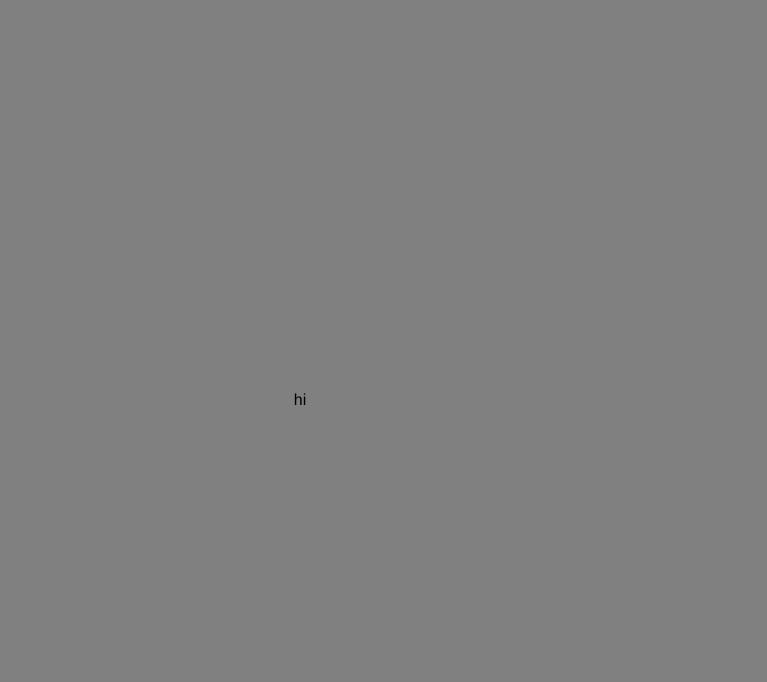
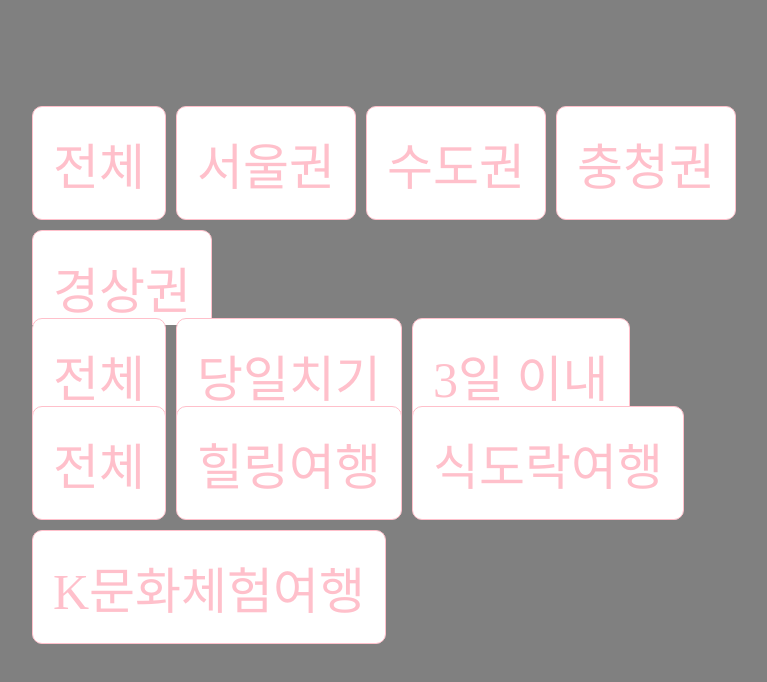
Before and after one commit to RedPeriscope/RedPeriscope_Front, a React (Create React App) app: page / in a window 1280 px wide. Shown: the top 682 px of the page, without its empty margins (340-1107 px from the left). Built offline with nearby package versions, Linux system fonts and the light colour scheme.

Commit message:
카테고리 목록 완성

```diff
--- a/package.json
+++ b/package.json
@@ -6,6 +6,7 @@
     "@testing-library/jest-dom": "^5.17.0",
     "@testing-library/react": "^13.4.0",
     "@testing-library/user-event": "^13.5.0",
+    "axios": "^1.4.0",
     "react": "^18.2.0",
     "react-dom": "^18.2.0",
     "react-router-dom": "^6.15.0",
--- /dev/null
+++ b/public/data.json
@@ -0,0 +1,34 @@
+{
+  "information": [
+    {
+        "id": "1",
+        "location": "서울권",
+        "duration": "당일치기",
+        "theme": "힐링여행"
+    },
+    {
+        "id": "2",
+        "location": "수도권",
+        "duration": "당일치기",
+        "theme": "식도락여행"
+    },
+    {
+        "id": "3",
+        "location": "충청권",
+        "duration": "3일 이내",
+        "theme": "힐링여행"
+    },
+    {
+        "id": "4",
+        "location": "서울권",
+        "duration": "당일치기",
+        "theme": "식도락여행"
+    },
+    {
+        "id": "5",
+        "location": "경상권",
+        "duration": "3일 이내",
+        "theme": "K문화체험여행"
+    }
+  ]
+}
--- /dev/null
+++ b/src/components/CategoryBar.jsx
@@ -0,0 +1,94 @@
+import React, { useState, useEffect } from "react";
+import { styled } from "styled-components";
+import CategoryBox from "../util/CategoryBox";
+import useCategory from "../hooks/useCategory";
+import EachCategory from "../eachitem/category";
+import axios from "axios";
+
+const CategoryBar = ({displayProperty}) => {
+  const [plans, setPlans] = useState([]); //여행 데이터
+  const [categoriesData, setCategoriesData] = useState([]); //카테고리 데이터
+
+  useEffect(() => {
+    axios
+        .get("/data.json")
+        .then((response) => {
+        setPlans(response.data.information);
+        setCategoriesData(plans);
+
+        //카테고리 항목 내보냄
+        const categories = response.data.information.reduce(
+          (categories, item) => {
+            const existingCategory = categories.find(
+              (category) => category.name === item[displayProperty]
+            );
+
+            if (existingCategory) {
+              existingCategory.items.push(item);
+            } else {
+              categories.push({
+                name: item[displayProperty],
+                items: [item],
+                isChecked: false,
+              });
+            }
+            return categories;
+          },
+          []
+        );
+        setCategoryList(categories);
+      })
+      .catch((error) => {
+        console.log("GET 실패", error);
+      });
+  }, []);
+
+  // 카테고리 전체 선택, 개별 선택 관리를 위해
+  const {
+    categoryList,
+    setCategoryList,
+    checkAll,
+    checkAllHandler,
+    checkHandler,
+  } = useCategory([]);
+
+  return (
+    <Container>
+      <Category>
+        <CategoryBox
+          id="전체"
+          name="전체"
+          checked={checkAll}
+          onChange={checkAllHandler}
+        />
+        {categoryList.map((category) => (
+          <EachCategory
+            key={category.displayProperty}
+            category={category}
+            categoryClick={checkHandler}
+          />
+        ))}
+      </Category>
+    </Container>
+  );
+};
+
+const Container = styled.div`
+  width: 100%;
+  height: 150px;;
+  display: flex;
+  flex-direction: column;
+  justify-content: center;
+  align-items: center;
+  background-color: gray;
+`;
+
+const Category = styled.div`
+  display: flex;
+  flex-wrap: wrap;
+  width: 70%;
+  margin-left: 350px;
+  margin-bottom: 50px;
+`;
+
+export default CategoryBar;
--- /dev/null
+++ b/src/eachitem/category.jsx
@@ -0,0 +1,19 @@
+import CategoryBox from "../util/CategoryBox"
+
+function EachCategory({ category, categoryClick }) {
+  const onChange = checked => {
+    categoryClick(category.name, checked);
+  }
+  return (
+    <CategoryBox
+      id={category.name}
+      name={category.name}
+      checked={category.isChecked}
+      onChange={onChange}
+    >
+    {category.name}
+    </CategoryBox>
+  )
+}
+
+export default EachCategory
--- /dev/null
+++ b/src/hooks/useCategory.js
@@ -0,0 +1,53 @@
+import { useEffect, useState } from "react"
+
+// useCategory
+// 카테고리를 관리하는 커스텀 훅
+// parameter: initialList name, 체크여부의 객체 배열 {name: ~~, isChecked: false}
+// return: checkboxList: 체크박스 리스트
+// setCategoryList: 체크박스 관리 등록을 위해
+// checkAll: 체크박스가 모두 선택됐는지에 대한 값 (boolean)
+// checkAllHandler: 체크박스를 모두 선택하는 것을 관리하는 함수 (function)
+// checkHandler: 체크박스 각각 하나를 관리
+
+function useCategory(initialList) {
+  const [categoryList, setCategoryList] = useState(initialList)
+  const [checkAll, setCheckAll] = useState(false) // 전체 체크 여부
+
+  // 전체 선택 기능
+  const checkAllHandler = checked => {
+    setCategoryList(
+      categoryList.map(checkbox => ({ ...checkbox, isChecked: checked })),
+    )
+    setCheckAll(checked)
+  }
+
+  // 체크를 했을 때 실행되는 함수
+  const checkHandler = (name, checked) => {
+    const updatedList = categoryList.map(item =>
+      item.name === name ? { ...item, isChecked: checked } : item,
+    )
+    setCategoryList(updatedList)
+    checkSelectAll(updatedList)
+    console.log(updatedList) //checked: true이면 선택된 것임
+  }
+
+  // 전체 선택 체크 여부 확인
+  const checkSelectAll = list => {
+    const allChecked = list.every(item => item.isChecked)
+    setCheckAll(allChecked)
+  }
+
+  useEffect(() => {
+    checkSelectAll(categoryList)
+  }, [categoryList])
+
+  return {
+    categoryList,
+    setCategoryList,
+    checkAll,
+    checkAllHandler,
+    checkHandler,
+  }
+}
+
+export default useCategory
--- a/src/page/Main.jsx
+++ b/src/page/Main.jsx
@@ -1,11 +1,14 @@
 import React from "react";
 import { styled } from "styled-components";
+import CategoryBar from "../components/CategoryBar";
 
 const Main = () => {
 
 	return (
 		<Container>
-			hi
+			<CategoryBar displayProperty="location" />
+			<CategoryBar displayProperty="duration" />
+			<CategoryBar displayProperty="theme" />
 		</Container>
 	);
 };
--- /dev/null
+++ b/src/util/CategoryBox.jsx
@@ -0,0 +1,42 @@
+import React from "react";
+import { styled } from "styled-components";
+
+// 버튼에 체크기능을 추가
+function CategoryBox(props) {
+  const onClick = () => {
+    props.onChange(!props.checked);
+  };
+  return (
+    <CategoryButton
+      id={props.name}
+      name={props.name}
+      checked={props.checked}
+      onClick={onClick}
+    >
+    {props.name}
+    </CategoryButton>
+  );
+}
+export default CategoryBox;
+
+const CategoryButton = styled.button`
+  float: left;
+  margin: 5px;
+  padding: 20px;
+  border-radius: 10px;
+  border: 1px solid;
+  background-color: ${(props) =>
+    props.checked ? "pink" : "white" };
+  color: ${(props) =>
+    props.checked ? "white" : "pink" };
+  font-family: "Pretendard";
+  font-weight: 500;
+  font-size: 50px;
+  text-align: center;
+
+  white-space: pre;
+
+  &:hover {
+    cursor: pointer;
+  }
+`;
```
Also changed, not shown: 1 other file (tests, documents, lock files or other folders).
